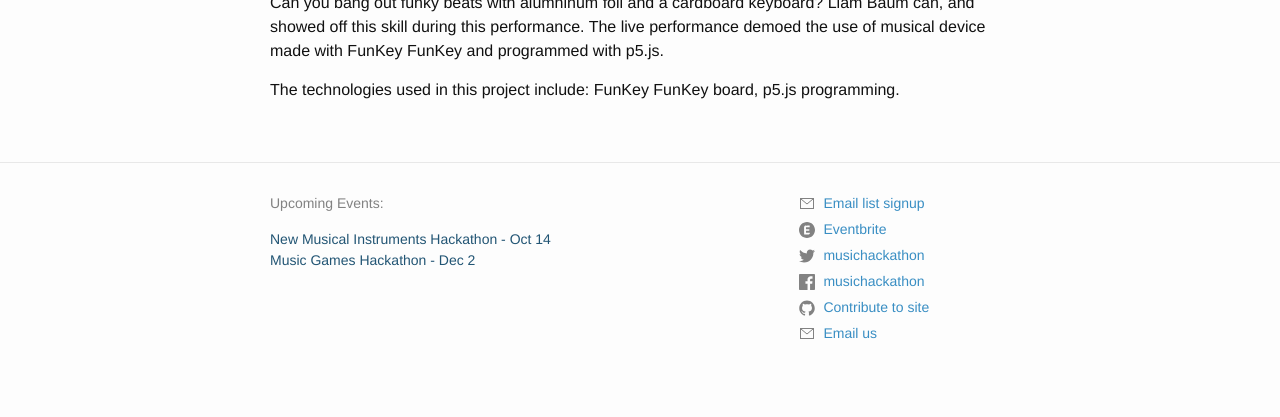
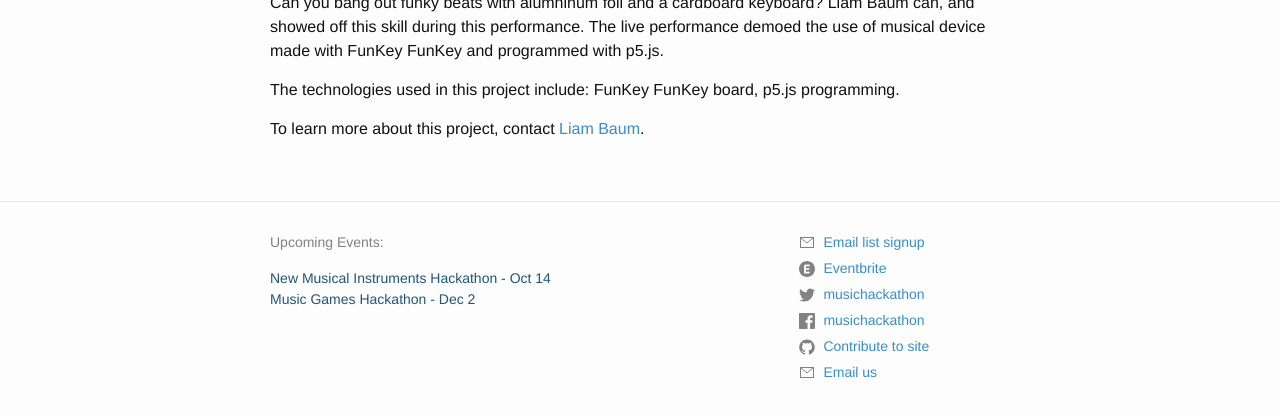
Before and after one commit to musichackathon/mmh_jekyll, a Jekyll site: the page built from _projects/2017-08-05-P5js-FunkeyFunkey-keyboard.md, in a window 1280 px wide, cut to the strip 552-995 px from the top of the page. Shown: the top 417 px of the strip. Built offline with Jekyll 4.4.1, drawn with Linux system fonts in a browser that asks for light colours.

Commit message:
Add contact info FunkeyFunkey

```diff
--- a/_projects/2017-08-05-P5js-FunkeyFunkey-keyboard.md
+++ b/_projects/2017-08-05-P5js-FunkeyFunkey-keyboard.md
@@ -10,3 +10,5 @@ Can you bang out funky beats with alumninum foil and a cardboard keyboard? Liam
 
 The technologies used in this project include:
 FunKey FunKey board, p5.js programming.
+
+To learn more about this project, contact [Liam Baum](https://twitter.com/mrbombmusic).
```
